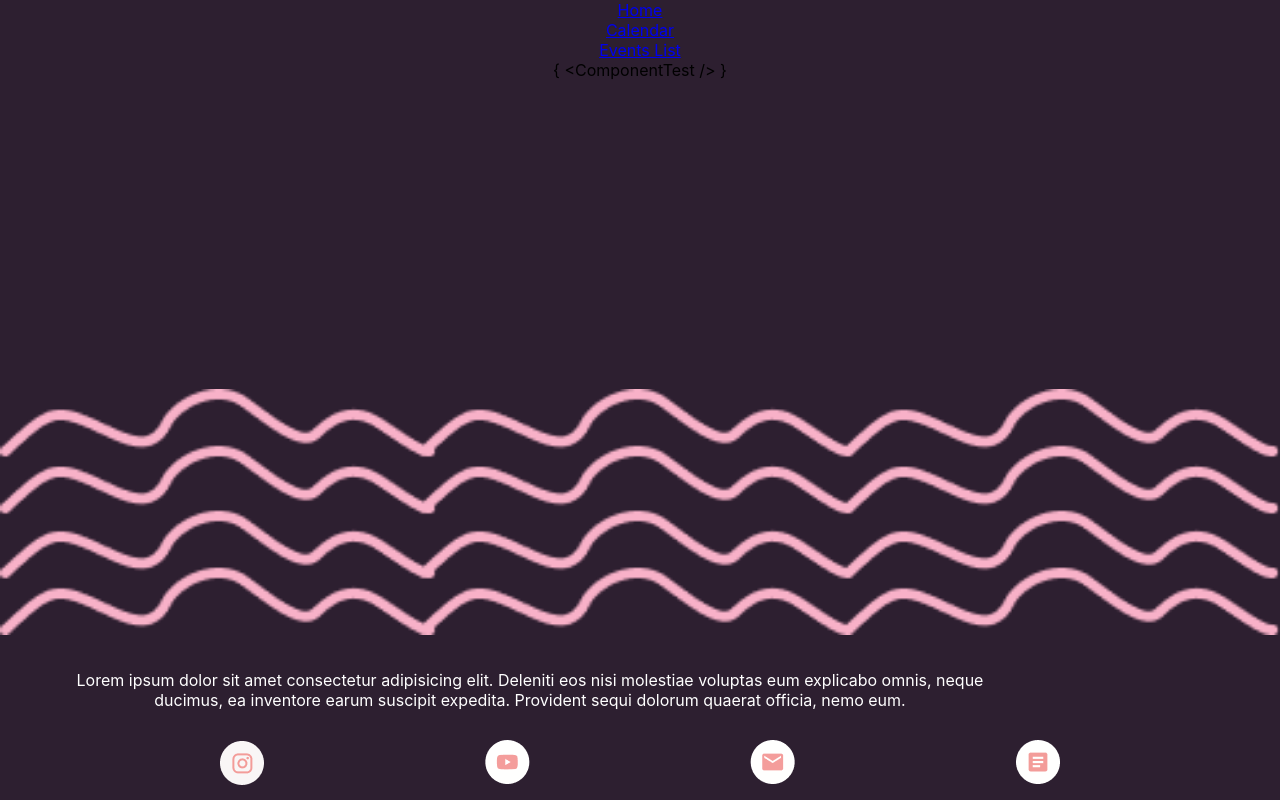
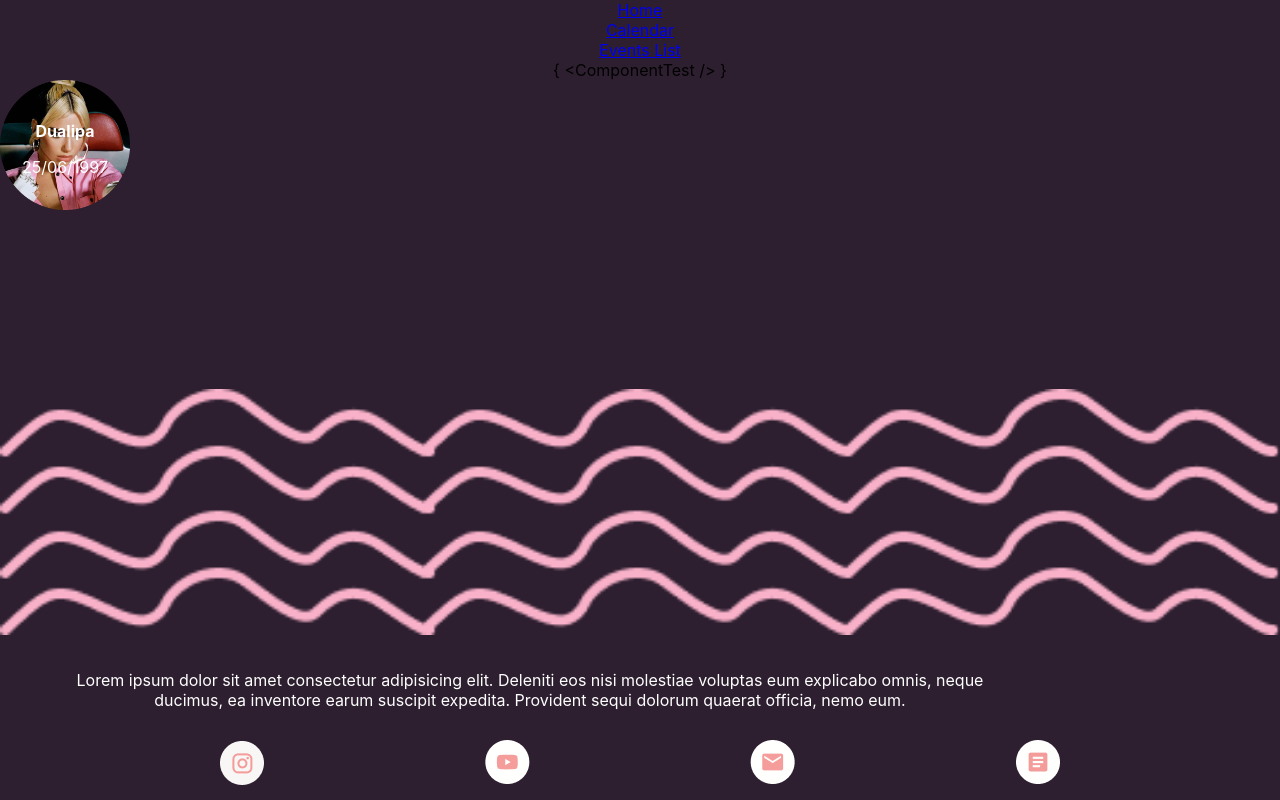
Before and after one commit to Merged-project/React-Merged, a React (Create React App) app: page / in a window 1280 px wide. Built offline with nearby package versions, Linux system fonts and the light colour scheme; the HTML template or start-up script is replaced by a standard one.

Commit message:
gigcard component

```diff
--- a/src/App.css
+++ b/src/App.css
@@ -1,4 +1,4 @@
-* {
+body {
   background-color: #2D1F30;
 }
 
--- a/src/App.js
+++ b/src/App.js
@@ -1,7 +1,7 @@
 import './App.css';
 import {BrowserRouter as Router, Routes, Route, Link, Links } from 'react-router-dom';
 import Footer from './components/Footer.jsx'
-import Arrow from './components/Arrow';
+import Gigcard from './components/GigCard';
 
 function App() {
   return (
@@ -17,6 +17,7 @@ function App() {
           <Route path="/eventList" element="{ <EventList /> }" />
         </Routes>
       </Router>
+      <Gigcard/>
       <Footer/>
 
 
--- /dev/null
+++ b/src/components/GigCard.jsx
@@ -0,0 +1,17 @@
+import React from "react";
+import '../stylesheets/GigCard.css';
+
+const Gigcard = () => {
+    return (
+        <div className="container">
+
+            <img className="image" src={require('../img/dualipa.png')} alt="artist" />
+            <div className="info">
+                <p className="artist">Dualipa</p>
+                <p className="date">25/06/1997</p>
+            </div>
+        </div>
+    );
+}
+
+export default Gigcard;
--- /dev/null
+++ b/src/stylesheets/GigCard.css
@@ -0,0 +1,33 @@
+.container {
+position: relative;
+height: 130px;
+width: 130px;
+border-radius: 100%;
+}
+
+.container:hover {
+    background-color: black;
+    opacity: 90%;
+}
+
+.image {
+    width: 100%;
+height: 100%;
+}
+
+.artist {
+    color: white;
+    font-weight: bold;
+}
+
+.date {
+    color: white;
+}
+
+.info {
+    position: absolute;
+    z-index: 1;
+    top: 25px;
+    text-align: center;
+    width: 100%;
+}
```
Also changed, not shown: src/img/dualipa.png (added).
